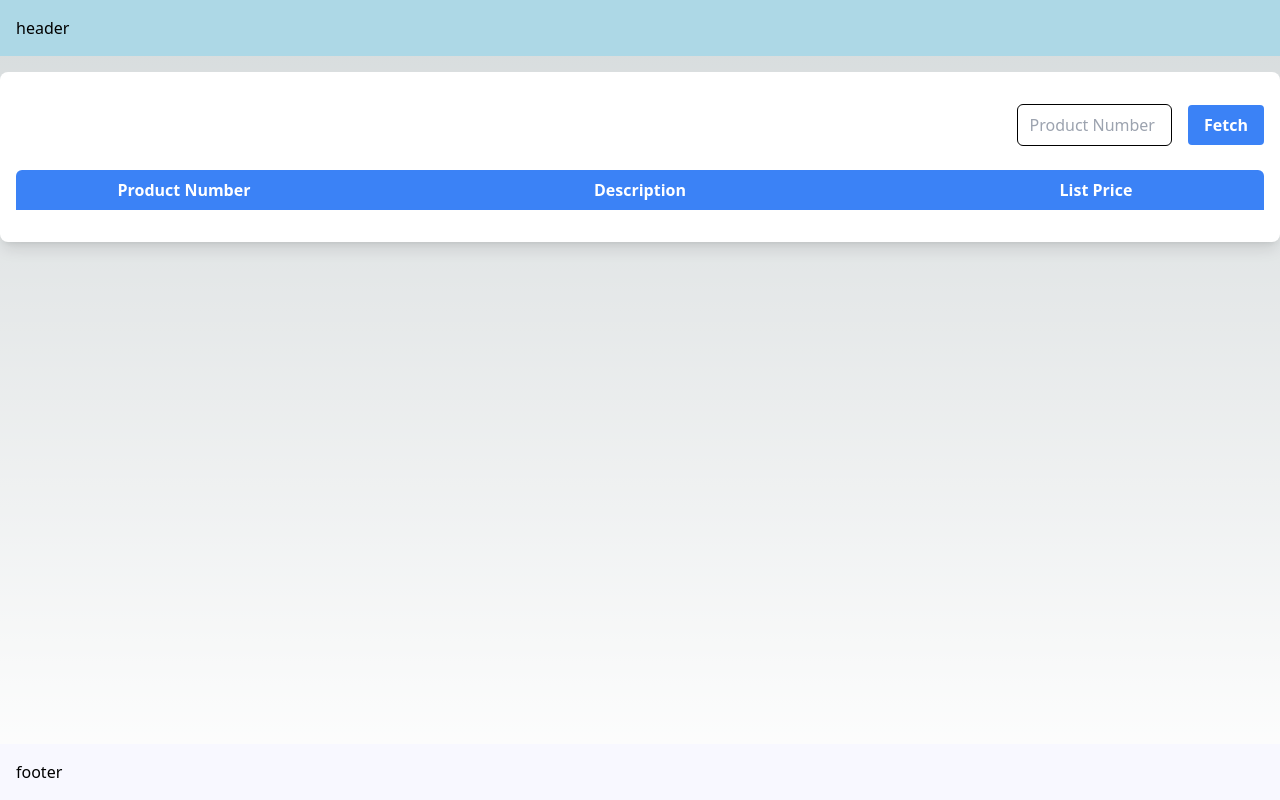
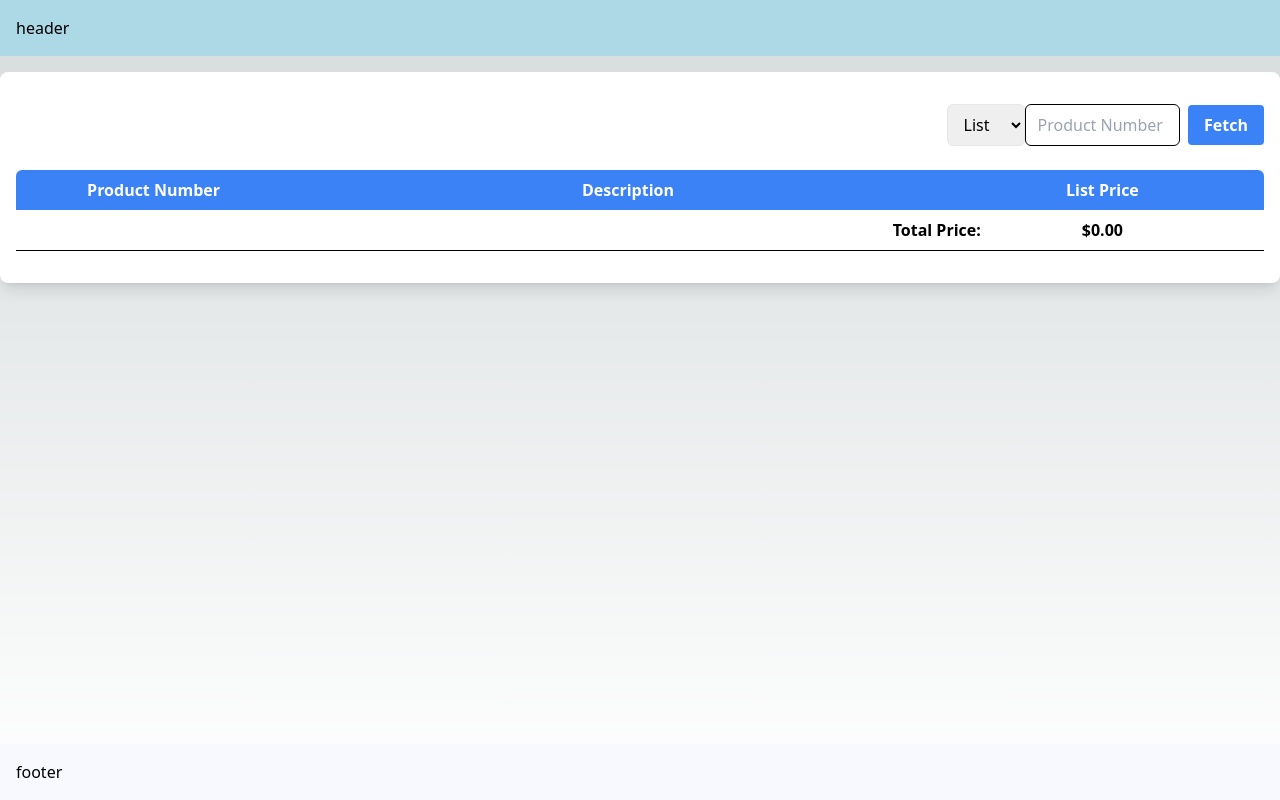
Before and after one commit to ndeedev/dslwww, a Next.js app: page /quote in a window 1280 px wide. Built offline with nearby package versions, Linux system fonts and the light colour scheme.

Commit message:
component update

```diff
--- a/src/app/components/QuoteBuilder.tsx
+++ b/src/app/components/QuoteBuilder.tsx
@@ -1,3 +1,5 @@
+"use client"
+
 import React, { useState } from 'react';
 
 interface Product {
@@ -12,6 +14,7 @@ const QuoteBuilder: React.FC = () => {
   const [products, setProducts] = useState<Product[]>([]);
   const [loading, setLoading] = useState<boolean>(false);
   const [error, setError] = useState<string | null>(null);
+  const [selectedDiscount, setSelectedDiscount] = useState<number>(1); // Default discount is 100% (no discount)
 
   const fetchProduct = async () => {
     setLoading(true);
@@ -19,7 +22,18 @@ const QuoteBuilder: React.FC = () => {
 
     try {
       const encodedProdNum = encodeURIComponent(prodNum);
-      const response = await fetch(`https://dslwww.vercel.app/api/product/${encodedProdNum}`);
+
+      /*
+        Use this spaghetti to get and use my current URL
+      */
+        const protocol = window.location.protocol; // e.g., "https:"
+        const hostname = window.location.hostname;
+        const port = window.location.port; // Might be an empty string
+
+        const domain = port ? `${hostname}:${port}` : hostname;
+        const fullUrl = `${protocol}//${domain}`;
+
+      const response = await fetch(`${fullUrl}/api/product/${encodedProdNum}`);
       if (!response.ok) {
         throw new Error('Failed to fetch the product');
       }
@@ -29,6 +43,7 @@ const QuoteBuilder: React.FC = () => {
       }
       setProducts(prev => [...prev, ...data]);
       setProdNum('');
+      setError(null); // Reset error when product is found
     } catch (err: any) {
       setError(err.message);
     } finally {
@@ -36,30 +51,52 @@ const QuoteBuilder: React.FC = () => {
     }
   };
 
-  const removeProduct = (productId: string) => {
-    setProducts(prevProducts => prevProducts.filter(product => product._id !== productId));
+  const removeProduct = (index: number) => {
+    setProducts(prevProducts => {
+      const newProducts = [...prevProducts];
+      newProducts.splice(index, 1);
+      return newProducts;
+    });
+  };
+
+  const getTotalPrice = () => {
+    return products.reduce((total, product) => {
+      const price = isNaN(Number(product.prodListPrice)) ? 0 : Number(product.prodListPrice);
+      return total + (price * selectedDiscount); // Use the discounted price for calculation
+    }, 0);
+  };
+
+  const handleDiscountChange = (e: React.ChangeEvent<HTMLSelectElement>) => {
+    setSelectedDiscount(parseFloat(e.target.value));
   };
 
   return (
     <div className="container mx-auto px-4 py-8 my-4 bg-white shadow-lg rounded-lg">
-      <div className="flex justify-end items-center mb-4">
-        <div className="flex gap-4 items-center">
-          {error && (
-            <p className="text-red-500 mr-4">{error}</p>
-          )}
+      <div className="flex justify-end mb-4">
+        <div className="flex items-center">
+          <select
+            className="px-3 py-2 border rounded-md focus:outline-none focus:ring-2 focus:ring-blue-500 focus:border-transparent text-black"
+            defaultValue="1" // Default value is "List"
+            onChange={handleDiscountChange} // Call handleDiscountChange when the select value changes
+          >
+            <option value="1">List</option>
+            <option value=".6">40%</option>
+            <option value=".5">50%</option>
+            <option value=".4">60%</option>
+          </select>
           <input
             type="text"
             value={prodNum}
             onChange={(e) => setProdNum(e.target.value)}
             placeholder="Product Number"
-            className={`max-w-[17ch] px-3 py-2 border rounded-md focus:outline-none focus:ring-2 focus:ring-blue-500 focus:border-transparent text-black ${
-              error ? 'border-red-500' : 'border-black'
+            className={`max-w-[17ch] px-3 py-2 border rounded-md focus:outline-none focus:ring-2 focus:ring-blue-500 focus:border-transparent ${
+              error ? 'text-red-500 border-red-500' : 'text-black border-black'
             }`}
           />
           <button
             onClick={fetchProduct}
             disabled={loading}
-            className="bg-blue-500 hover:bg-blue-700 text-white font-bold py-2 px-4 rounded focus:outline-none focus:shadow-outline"
+            className="ml-2 bg-blue-500 hover:bg-blue-700 text-white font-bold py-2 px-4 rounded focus:outline-none focus:shadow-outline"
           >
             Fetch
           </button>
@@ -70,21 +107,22 @@ const QuoteBuilder: React.FC = () => {
 
       <div className="mt-6">
         <div className="flex text-center text-white bg-blue-500 px-4 py-2 rounded-t-md">
-          <div className="w-1/4 font-bold">Product Number</div>
-          <div className="w-1/2 font-bold">Description</div>
-          <div className="w-1/4 font-bold">List Price</div>
+          <div className="w-1/5 font-bold">Product Number</div>
+          <div className="flex-1 font-bold">Description</div>
+          <div className="w-1/5 font-bold">List Price</div>
+          <div className="w-6 font-bold"></div>
         </div>
 
         {products.map((product, index) => (
-          <div key={product._id} className={`flex text-center px-4 py-2 bg-white text-black border-b border-black`}>
-            <div className="w-1/4">{product.prodNumber}</div>
-            <div className="w-1/2">{product.prodDescription}</div>
-            <div className="w-1/4">
-              ${isNaN(Number(product.prodListPrice)) ? "N/A" : Number(product.prodListPrice).toFixed(2)}
+          <div key={`${product.prodNumber}-${index}`} className={`flex text-center px-4 py-2 bg-white text-black border-b border-black`}>
+            <div className="w-1/5">{product.prodNumber}</div>
+            <div className="flex-1">{product.prodDescription}</div>
+            <div className="w-1/5">
+              ${isNaN(Number(product.prodListPrice)) ? "N/A" : (Number(product.prodListPrice) * selectedDiscount).toFixed(2)}
             </div>
-            <div className="w-[2rem]">
+            <div className="w-6">
               <button
-                onClick={() => removeProduct(product._id)}
+                onClick={() => removeProduct(index)}
                 className="text-red-500"
               >
                 &#10060;
@@ -92,6 +130,13 @@ const QuoteBuilder: React.FC = () => {
             </div>
           </div>
         ))}
+
+        <div className="flex text-center px-4 py-2 bg-white text-black border-b border-black">
+          <div className="w-1/5"></div>
+          <div className="flex-1 font-bold text-right">Total Price:</div>
+          <div className="w-1/5 font-bold">${getTotalPrice().toFixed(2)}</div>
+          <div className="w-6 font-bold"></div>
+        </div>
       </div>
     </div>
   );
```
